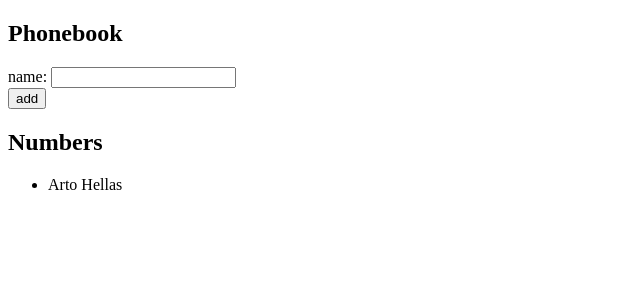
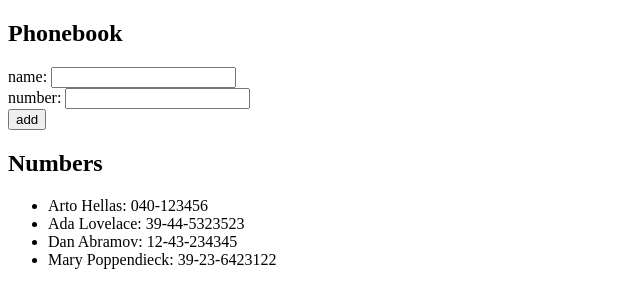
Before and after one commit to PeterArbaugh/full-stack-open, a React (Create React App) app in the folder part2/phonebook/: page / in a window 1280 px wide. Shown: the top 308 px of the page, without its empty margins (0-640 px from the left). Built offline with nearby package versions, Linux system fonts and the light colour scheme.

Commit message:
exercise 2.8

```diff
--- a/part2/phonebook/src/App.js
+++ b/part2/phonebook/src/App.js
@@ -2,15 +2,22 @@
 
 const App = () => {
   const [persons, setPersons] = useState([
-    {
-      name: 'Arto Hellas',
-    }
+    { name: 'Arto Hellas', number: '040-123456', id: 1 },
+    { name: 'Ada Lovelace', number: '39-44-5323523', id: 2 },
+    { name: 'Dan Abramov', number: '12-43-234345', id: 3 },
+    { name: 'Mary Poppendieck', number: '39-23-6423122', id: 4 }
   ])
   const [newName, setNewName] = useState('')
+  const [newNumber, setNewNumber] = useState('')
 
   const handleNameChange = (event) => {
     console.log(event.target.value)
     setNewName(event.target.value)
+  }
+
+  const handleNumberChange = (event) => {
+    console.log(event.target.value)
+    setNewNumber(event.target.value)
   }
 
   const addPerson = (event) => {
@@ -22,16 +29,19 @@
     } else {
       const personObject = {
         name: newName,
+        number: newNumber,
+        id: persons.length + 1
       }
       setPersons(persons.concat(personObject))
       setNewName('')
+      setNewNumber('')
       console.log(persons)
     }
   }
 
   const Person = ({ person }) => {
     return (
-      <li>{person.name}</li>
+      <li>{person.name}: {person.number}</li>
     )
   }
 
@@ -46,13 +56,18 @@
             />
         </div>
         <div>
+          number: <input
+            value={newNumber}
+            onChange={handleNumberChange}
+          /></div>
+        <div>
           <button type="submit">add</button>
         </div>
       </form>
       <h2>Numbers</h2>
       <ul>
         {persons.map(person =>
-          <Person key={person.name} person={person} />
+          <Person key={person.id} person={person} />
           )}
 
       </ul>
```
